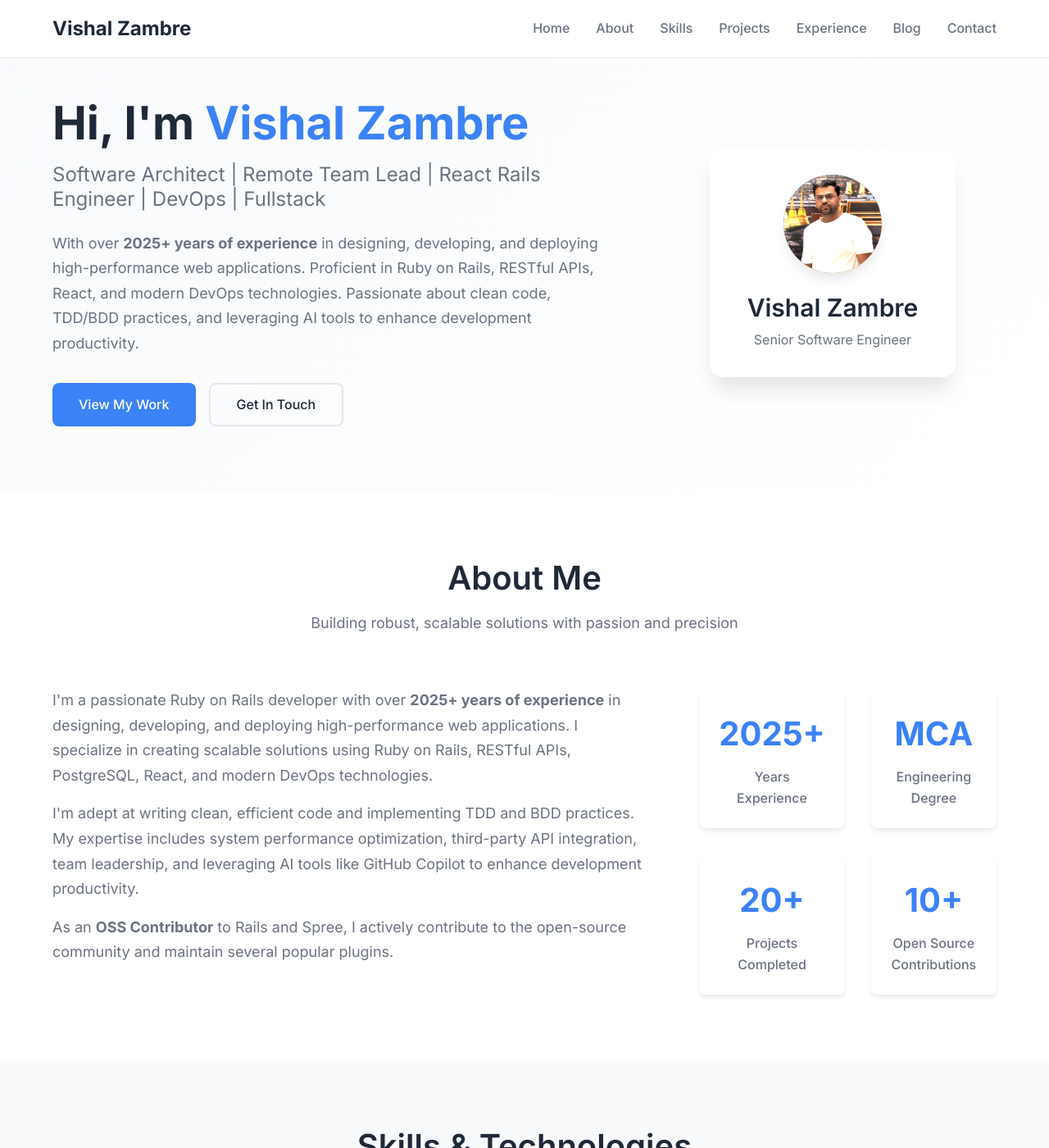
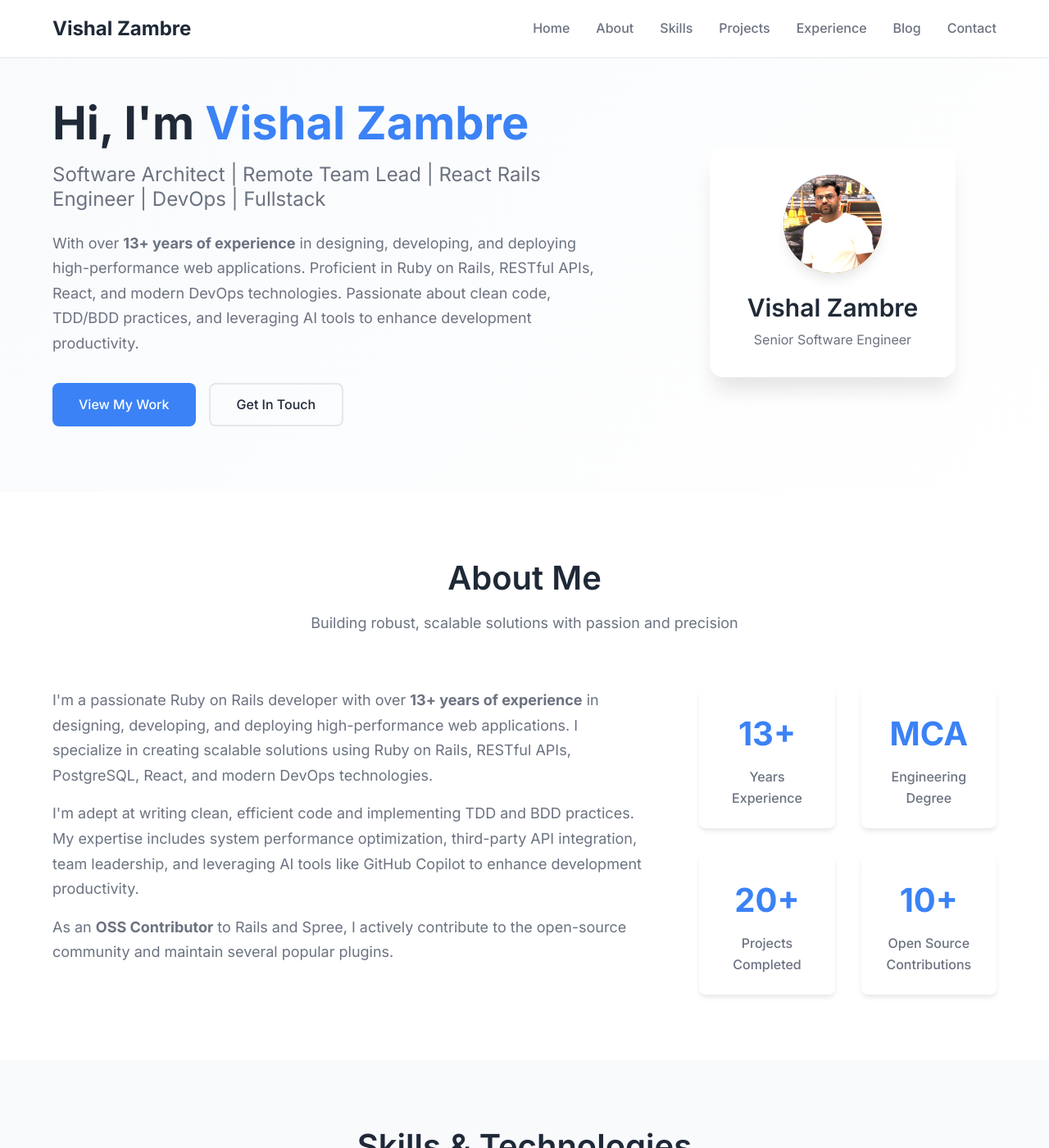
Before and after one commit to vishalzambre/vishalzambre.github.io, a Jekyll site: the page built from about.markdown, in a window 1280 px wide and 1400 px high. Shown: the whole window at 82% size. Built offline with Jekyll 4.4.1, drawn with Linux system fonts in a browser that asks for light colours.

Commit message:
Years of exp

```diff
--- a/_config.yml
+++ b/_config.yml
@@ -22,7 +22,7 @@ title: "Vishal Zambre"
 email: v.zambre@gmail.com
 designation: "Software Architect | Remote Team Lead | React Rails Engineer | DevOps | Fullstack"
 description: >- # this means to ignore newlines until "baseurl:"
-  Experienced Software Architect and Remote Team Lead with 12+ years in Ruby on Rails, React, and DevOps.
+  Experienced Software Architect and Remote Team Lead with 13+ years in Ruby on Rails, React, and DevOps.
   OSS contributor to Rails and Spree, passionate about clean code, TDD/BDD practices, and modern development.
 baseurl: "" # the subpath of your site, e.g. /blog
 url: "https://vishalzambre.github.io" # the base hostname & protocol for your site
--- a/about.markdown
+++ b/about.markdown
@@ -10,17 +10,13 @@ sitemap:
 ---
 
 <!-- Hero Section -->
-{% assign today = site.time | date: '%Y' %}
-{% assign start = site.joning-date | date: '%Y'  %}
-{% assign since = today | minus: start %}
-{% assign react_exp = since | minus: 6 %}
 <section class="hero">
     <div class="hero-container">
         <div class="hero-content">
             <div class="hero-text">
                 <h1>Hi, I'm <span class="highlight">{{ site.title }}</span></h1>
                 <h2>{{ site.designation }}</h2>
-                <p>With over <strong>{{since}}+ years of experience</strong> in designing, developing, and deploying high-performance web applications. Proficient in Ruby on Rails, RESTful APIs, React, and modern DevOps technologies. Passionate about clean code, TDD/BDD practices, and leveraging AI tools to enhance development productivity.</p>
+                <p>With over <strong>13+ years of experience</strong> in designing, developing, and deploying high-performance web applications. Proficient in Ruby on Rails, RESTful APIs, React, and modern DevOps technologies. Passionate about clean code, TDD/BDD practices, and leveraging AI tools to enhance development productivity.</p>
 
                 <div class="hero-buttons">
                     <a href="#projects" class="btn btn-primary">View My Work</a>
@@ -53,7 +49,7 @@ sitemap:
 
         <div class="about-content">
             <div class="about-text">
-                <p>I'm a passionate Ruby on Rails developer with over <strong>{{since}}+ years of experience</strong> in designing, developing, and deploying high-performance web applications. I specialize in creating scalable solutions using Ruby on Rails, RESTful APIs, PostgreSQL, React, and modern DevOps technologies.</p>
+                <p>I'm a passionate Ruby on Rails developer with over <strong>13+ years of experience</strong> in designing, developing, and deploying high-performance web applications. I specialize in creating scalable solutions using Ruby on Rails, RESTful APIs, PostgreSQL, React, and modern DevOps technologies.</p>
 
                 <p>I'm adept at writing clean, efficient code and implementing TDD and BDD practices. My expertise includes system performance optimization, third-party API integration, team leadership, and leveraging AI tools like GitHub Copilot to enhance development productivity.</p>
 
@@ -62,7 +58,7 @@ sitemap:
 
             <div class="about-stats">
                 <div class="stat-item">
-                    <div class="stat-number">{{since}}+</div>
+                    <div class="stat-number">13+</div>
                     <div class="stat-label">Years Experience</div>
                 </div>
 
```
Also changed, not shown: README.md.
